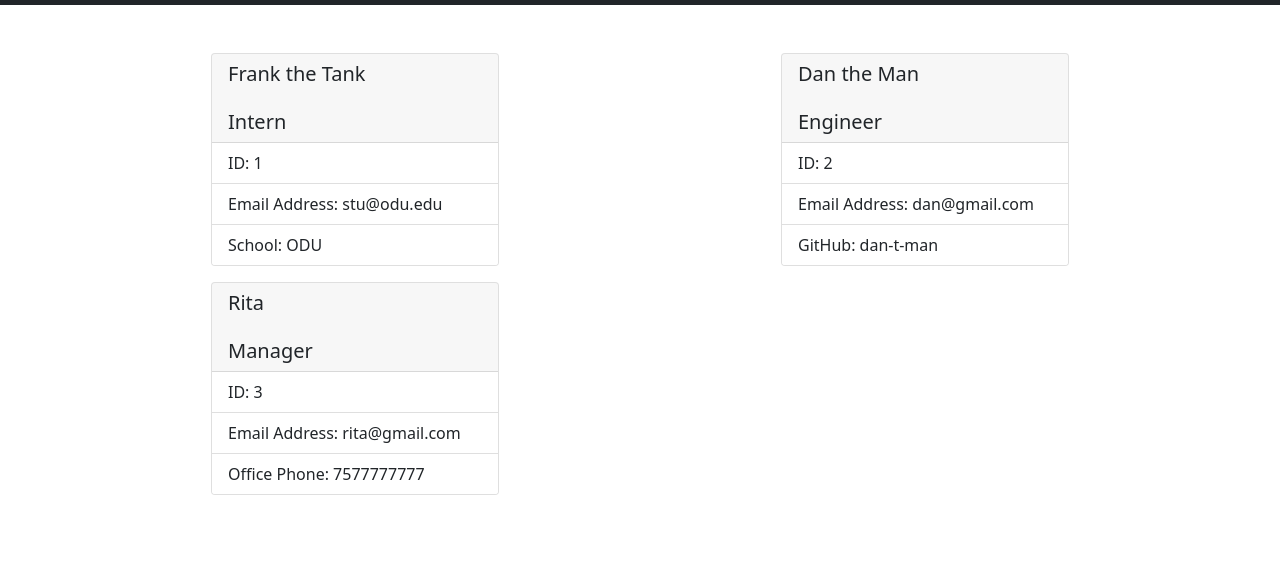
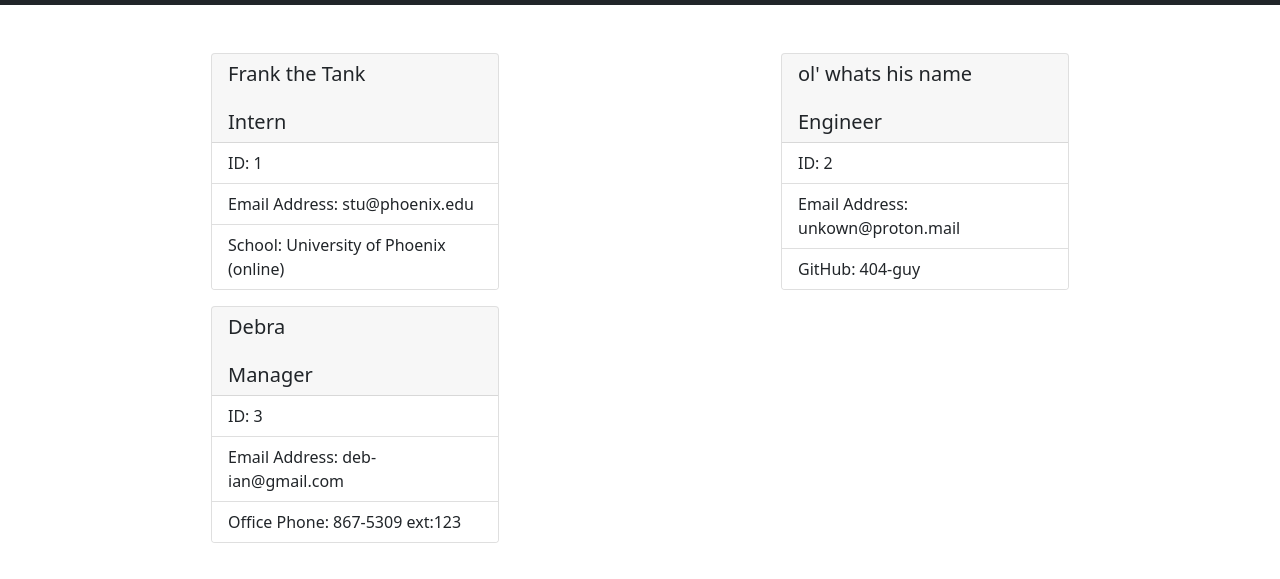
Before and after one commit to Zach-EE/team-profile-generator, a website: page src/output.html in a window 1280 px wide. Shown: the part 45-624 px from the top of the page. Drawn offline with nearby package versions, Linux system fonts and the light colour scheme.

```diff
--- a/src/output.html
+++ b/src/output.html
@@ -17,26 +17,26 @@
           <h5 class="card-header">Frank the Tank<br /><br />Intern</h5>
           <ul class="list-group list-group-flush">
               <li class="list-group-item">ID: 1</li>
-              <li class="list-group-item">Email Address: stu@odu.edu</li>
-              <li class="list-group-item">School: ODU</li>
+              <li class="list-group-item">Email Address: stu@phoenix.edu</li>
+              <li class="list-group-item">School: University of Phoenix (online)</li>
           </ul>
           </div>
         </div><div class="col-6">
           <div class="card mx-auto mb-3" style="width: 18rem">
-          <h5 class="card-header">Dan the Man<br /><br />Engineer</h5>
+          <h5 class="card-header">ol' whats his name<br /><br />Engineer</h5>
           <ul class="list-group list-group-flush">
               <li class="list-group-item">ID: 2</li>
-              <li class="list-group-item">Email Address: dan@gmail.com</li>
-              <li class="list-group-item">GitHub: dan-t-man</li>
+              <li class="list-group-item">Email Address: unkown@proton.mail</li>
+              <li class="list-group-item">GitHub: 404-guy</li>
           </ul>
           </div>
         </div><div class="col-6">
           <div class="card mx-auto mb-3" style="width: 18rem">
-          <h5 class="card-header">Rita<br /><br />Manager</h5>
+          <h5 class="card-header">Debra<br /><br />Manager</h5>
           <ul class="list-group list-group-flush">
               <li class="list-group-item">ID: 3</li>
-              <li class="list-group-item">Email Address: rita@gmail.com</li>
-              <li class="list-group-item">Office Phone: 7577777777</li>
+              <li class="list-group-item">Email Address: deb-ian@gmail.com</li>
+              <li class="list-group-item">Office Phone: 867-5309 ext:123</li>
           </ul>
           </div>
         </div></div>
```
Also changed, not shown: index.js (+6 -5 lines), assets/img/pageScreenShot.jpg.
